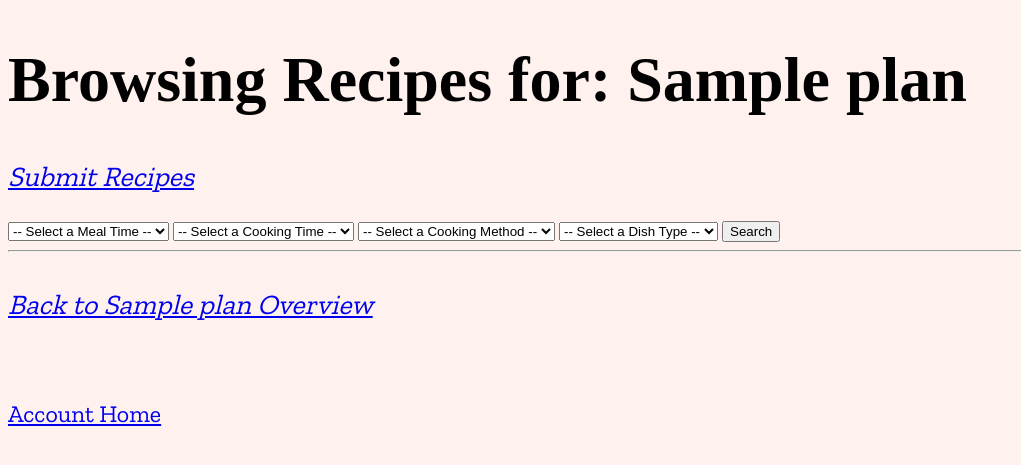
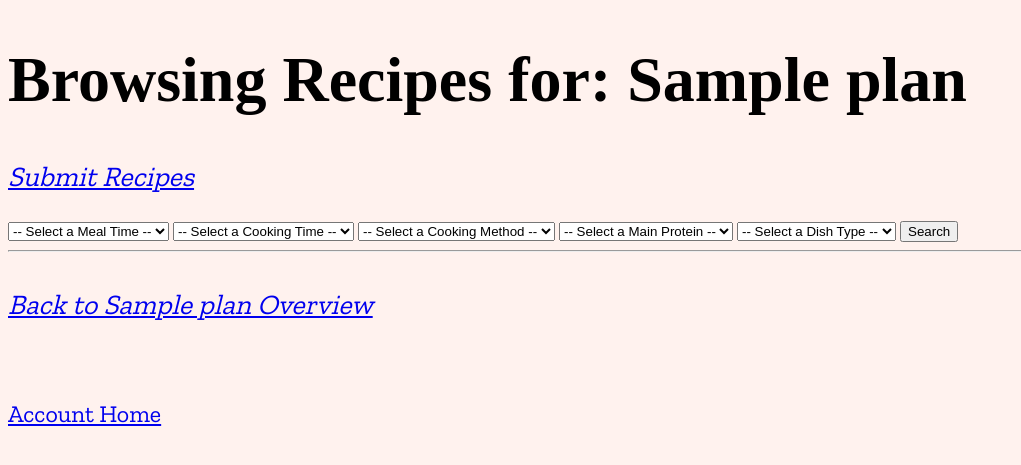
Before and after one commit to jtweeder/mealcurator, a Django app: page /cooks/mod_plan/1 in a window 1280 px wide. Shown: the top 465 px of the page, without its empty margins (0-1021 px from the left). Run offline with Django 4.2, Linux system fonts and the light colour scheme; a user stored in the database is signed in; tables that the repository leaves empty hold one stand-in row (values such as "Sample post"); data that the repository does not hold is empty; some web fonts are replaced.

Commit message:
protein selection and review fix

```diff
--- a/cooks/views.py
+++ b/cooks/views.py
@@ -5,7 +5,7 @@ from django.urls import reverse_lazy
 from django.db.models import F
 from django.views.generic.edit import CreateView
 from cooks.models import plan, plan_meal
-from meals.models import mstr_recipe, meal_time_choices, dish_type_choices, cooking_method_choices, cook_time_choices
+from meals.models import mstr_recipe, meal_time_choices, dish_type_choices, cooking_method_choices, cook_time_choices, protein_choices
 from .forms import create_cook_form
 
 
@@ -73,13 +73,20 @@ def view_plan(request, plan_id, review=None, meal_id=None):
                                                   'meal__cooking_time',
                                                   'meal__dish_type',
                                                   'meal__cooking_method',
+                                                  'meal__protein_type',
                                                   'meal__rec_url', 'review',)
     if review:
+        cur_review = plan_meal.objects.get(meal_id=meal_id,
+                                           plan_id=plan_id).values(review)
         if review == 1:
+            if cur_review == -1:
+                mstr_recipe.objects.filter(meal_id=meal_id).update(downvote=F('downvote') - 1)
             mstr_recipe.objects.filter(meal_id=meal_id).update(upvote=F('upvote') + 1)
             plan_meal.objects.filter(plan_id=plan_id,
                                      meal_id=meal_id).update(review=1)
         if review == 2:
+            if cur_review == 1:
+                mstr_recipe.objects.filter(meal_id=meal_id).update(downvote=F('upvote') - 1)
             mstr_recipe.objects.filter(meal_id=meal_id).update(downvote=F('downvote') + 1)
             plan_meal.objects.filter(plan_id=plan_id,
                                      meal_id=meal_id).update(review=-1)
@@ -95,7 +102,7 @@ def add_to_plan(request, plan_id):
     meals = mstr_recipe.objects.exclude(meal_id__in=meals_on_plan.values_list(
                                         'meal_id', flat=True)).defer('found_words')
     search = {}
-    for value in ['meal_time', 'cooking_time', 'cooking_method', 'dish_type']:
+    for value in ['meal_time', 'cooking_time', 'cooking_method', 'dish_type', 'protein_choices']:
         try:
             val = request.GET[value]
             if val == '%':
@@ -109,7 +116,8 @@ def add_to_plan(request, plan_id):
     context = {'meals': meals, 'add_to_plan_view': True, 'mp': meal_plan,
                'meal_time': meal_time_choices, 'dish_type': dish_type_choices,
                'cooking_method': cooking_method_choices,
-               'cooking_time': cook_time_choices}
+               'cooking_time': cook_time_choices,
+               'protein_choices': protein_choices}
     template = 'meals/showmeals.html'
     return render(request, template, context)
 
--- a/templates/meals/showmeals.html
+++ b/templates/meals/showmeals.html
@@ -80,7 +80,12 @@ td{
         <option value="{{ key }}">{{ value }}</option>
         {% endfor %}
     </Select>
-
+    <Select name="protein_choices">
+        <option value="%">-- Select a Main Protein --</option>
+        {% for key, value in protein_choices %}
+        <option value="{{ key }}">{{ value }}</option>
+        {% endfor %}
+    </Select>
     <Select name="dish_type">
         <option value="%">-- Select a Dish Type --</option>
         {% for key, value in dish_type %}
@@ -173,6 +178,21 @@ td{
                 {{ meal.get_dish_type_display }}
                 {% endif %}
                 </td></tr>
+                <tr><td class="leftTd">Protein Type:</td>
+                    <td class="rightTd">
+                    {% if plan_view %}
+                        {% if meal.meal__protein_type == 'be' %}  Beef
+                        {% elif meal.meal__protein_type == 'ch' %}  Chicken
+                        {% elif meal.meal__protein_type == 'pb' %}  Plant Based
+                        {% elif meal.meal__protein_type == 'se' %}  Fish / Shellfish
+                        {% elif meal.meal__protein_type == 'pk' %}  Pork
+                        {% elif meal.meal__protein_type == 'na' %}  None
+                        {% elif meal.meal__protein_type == 'ot' %}  Other
+                        {% endif %}
+                    {% else %}
+                    {{ meal.get_protein_type_display }}
+                    {% endif %}
+                </td></tr>
             <tr><td><a href="{% if plan_vew %}{{ meal.meal__rec_url }}{% else %}{{ meal.rec_url }}{% endif %}", target="_blank"><img src="{% static 'images/book-open.svg' %}" alt="Open Book" title="Open Recipe in New Tab"></a></td>
                 <td>
                 {% if plan_view %}
```
Also changed, not shown: meals/models.py (+16 -1 lines).
